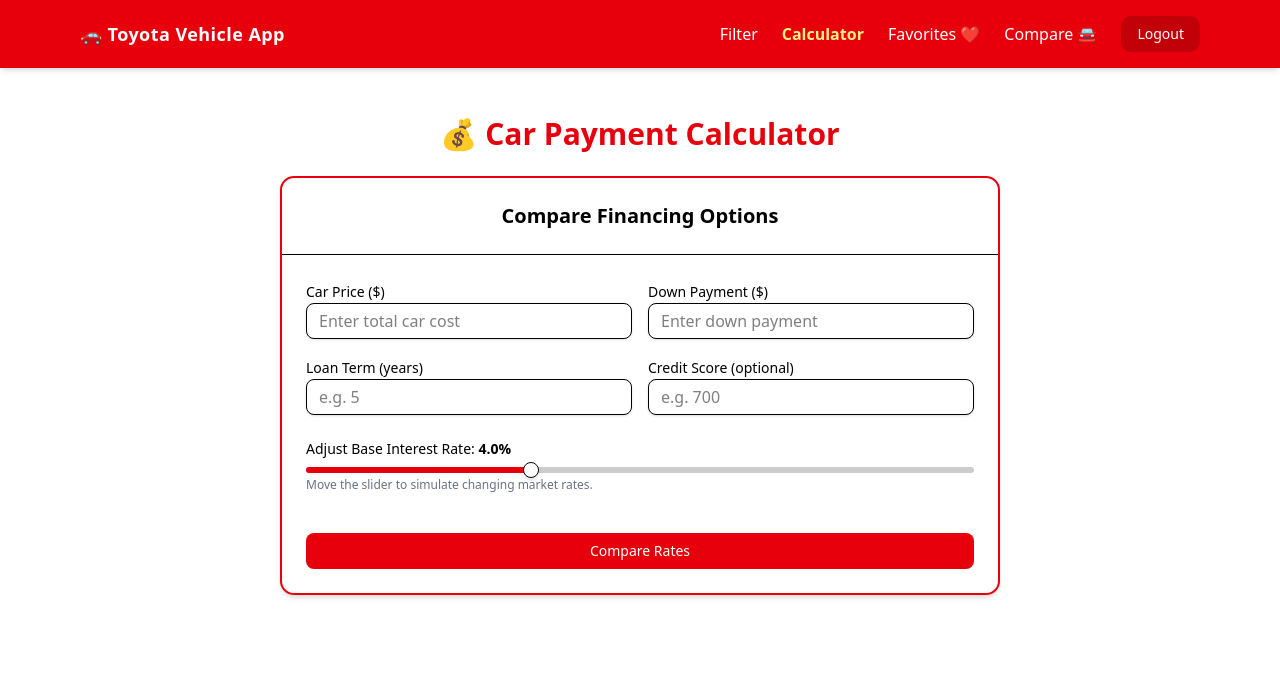
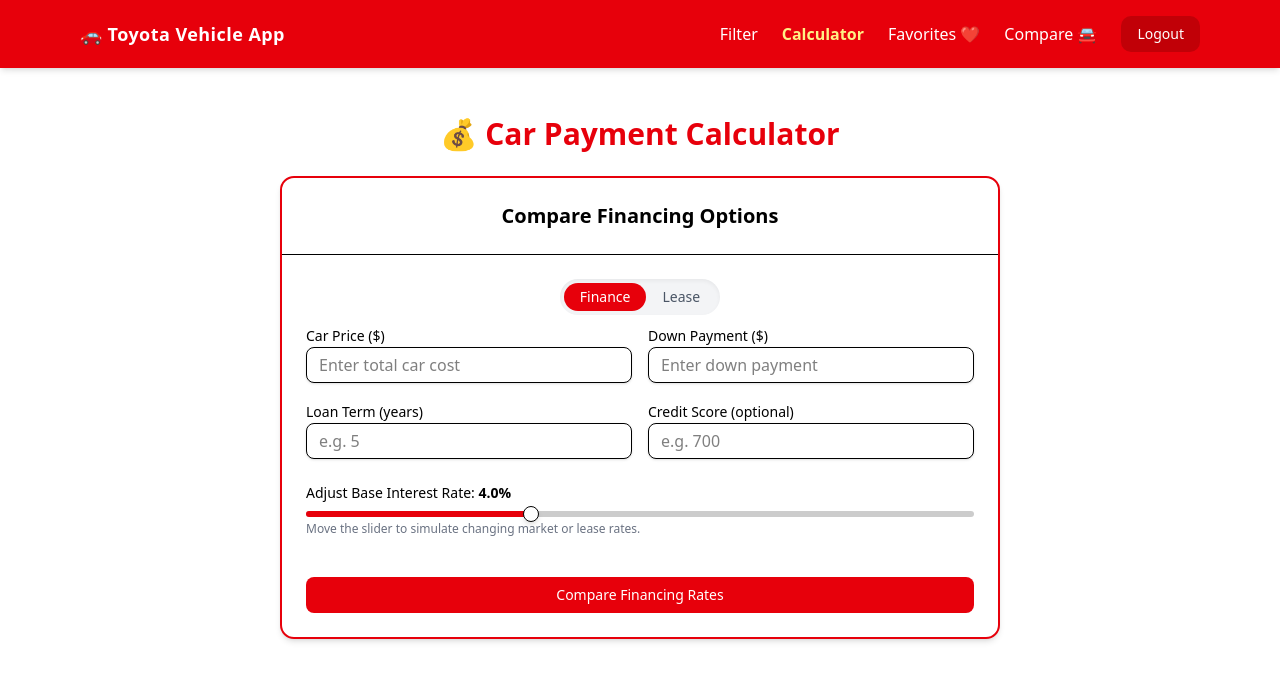
Before and after one commit to shreyaBalaji1/HackUTD-Project, a Next.js app in the folder legends/: page /calculator in a window 1280 px wide. Shown: the top 680 px of the page. Built offline with nearby package versions, Linux system fonts and the light colour scheme.

Commit message:
gang gang

```diff
--- a/legends/app/calculator/page.jsx
+++ b/legends/app/calculator/page.jsx
@@ -5,16 +5,26 @@ import { Card, CardContent, CardHeader, CardTitle } from "@/components/ui/card";
 import { Input } from "@/components/ui/input";
 import { Button } from "@/components/ui/button";
 import { Slider } from "@/components/ui/slider";
+import {
+  Select,
+  SelectTrigger,
+  SelectValue,
+  SelectContent,
+  SelectItem,
+} from "@/components/ui/select";
 
 export default function CalculatorPage() {
   const [carPrice, setCarPrice] = useState("");
   const [downPayment, setDownPayment] = useState("");
   const [loanTerm, setLoanTerm] = useState("");
   const [creditScore, setCreditScore] = useState("");
-  const [baseRate, setBaseRate] = useState(4.0); // Slider-controlled base rate
+  const [baseRate, setBaseRate] = useState(4.0);
   const [results, setResults] = useState([]);
+  const [mode, setMode] = useState("finance"); // finance | lease
+  const [leaseTerm, setLeaseTerm] = useState(36); // 24, 36, or 48
 
-  const calculate = (customRate = baseRate) => {
+  // 🧮 Finance Calculation
+  const calculateFinance = (customRate = baseRate) => {
     const price = parseFloat(carPrice) || 0;
     const down = parseFloat(downPayment) || 0;
     const months = (parseInt(loanTerm) || 0) * 12;
@@ -25,14 +35,12 @@ export default function CalculatorPage() {
       return;
     }
 
-    // Define lenders relative to slider base rate
     const lenders = [
       { name: "Chase Auto Finance", rate: customRate - 0.3 },
       { name: "Wells Fargo Auto", rate: customRate },
       { name: "Dealer Financing", rate: customRate + 0.8 },
     ];
 
-    // Credit score adjustment
     const score = parseInt(creditScore) || 700;
     let adjustment = 0;
     if (score < 600) adjustment = 0.7;
@@ -53,29 +61,91 @@ export default function CalculatorPage() {
       };
     });
 
-    // Find best deal
     const bestDeal = results.reduce((best, curr) =>
       parseFloat(curr.total) < parseFloat(best.total) ? curr : best
     );
     results.forEach((r) => (r.isBest = r.name === bestDeal.name));
+    setResults(results);
+  };
+
+  // 🚘 Lease Calculation
+  const calculateLease = () => {
+    const price = parseFloat(carPrice) || 0;
+    const down = parseFloat(downPayment) || 0;
+    const months = leaseTerm; // selected lease term
+    if (price <= 0) {
+      alert("Please enter a valid car price.");
+      return;
+    }
+
+    const residual = price * 0.55; // 55% residual value
+    const moneyFactor = baseRate / 2400; // convert APR -> money factor
+    const depreciation = (price - residual - down) / months;
+    const interest = (price + residual) * moneyFactor;
+    const leasePayment = depreciation + interest;
+
+    const results = [
+      {
+        name: `${months}-Month Lease`,
+        adjustedRate: baseRate.toFixed(2),
+        monthly: leasePayment.toFixed(2),
+        total: (leasePayment * months).toFixed(2),
+        interest: (interest * months).toFixed(2),
+        isBest: true,
+      },
+    ];
 
     setResults(results);
+  };
+
+  const calculate = () => {
+    if (mode === "finance") calculateFinance();
+    else calculateLease();
   };
 
   return (
     <div className="max-w-3xl mx-auto p-6">
       <h1 className="text-3xl font-semibold text-center mb-6 text-red-600">
-        💰 Car Payment Calculator
+        💰 Car {mode === "finance" ? "Payment" : "Lease"} Calculator
       </h1>
 
       <Card className="border-2 border-red-600 bg-white text-black shadow-md rounded-xl">
         <CardHeader>
           <CardTitle className="text-xl font-semibold text-center">
-            Compare Financing Options
+            {mode === "finance"
+              ? "Compare Financing Options"
+              : "Estimate Your Lease Payment"}
           </CardTitle>
         </CardHeader>
 
         <CardContent className="space-y-6">
+          {/* Toggle between Finance / Lease */}
+          <div className="flex justify-center mb-2">
+            <div className="flex bg-gray-100 rounded-full p-1 shadow-inner">
+              <button
+                onClick={() => setMode("finance")}
+                className={`px-4 py-1 rounded-full text-sm font-medium transition-all ${
+                  mode === "finance"
+                    ? "bg-red-600 text-white"
+                    : "text-gray-600 hover:text-red-600"
+                }`}
+              >
+                Finance
+              </button>
+              <button
+                onClick={() => setMode("lease")}
+                className={`px-4 py-1 rounded-full text-sm font-medium transition-all ${
+                  mode === "lease"
+                    ? "bg-red-600 text-white"
+                    : "text-gray-600 hover:text-red-600"
+                }`}
+              >
+                Lease
+              </button>
+            </div>
+          </div>
+
+          {/* Input Fields */}
           <div className="grid grid-cols-1 md:grid-cols-2 gap-4">
             <div>
               <label className="text-sm font-medium">Car Price ($)</label>
@@ -99,6 +169,8 @@ export default function CalculatorPage() {
               />
             </div>
 
+            {mode === "finance" ? (
+              <>
                 <div>
                   <label className="text-sm font-medium">Loan Term (years)</label>
                   <Input
@@ -111,7 +183,9 @@ export default function CalculatorPage() {
                 </div>
 
                 <div>
-              <label className="text-sm font-medium">Credit Score (optional)</label>
+                  <label className="text-sm font-medium">
+                    Credit Score (optional)
+                  </label>
                   <Input
                     type="number"
                     value={creditScore}
@@ -120,12 +194,32 @@ export default function CalculatorPage() {
                     className="border border-black"
                   />
                 </div>
+              </>
+            ) : (
+              <div className="md:col-span-2">
+                <label className="text-sm font-medium">Lease Term (months)</label>
+                <Select
+                  onValueChange={(v) => setLeaseTerm(Number(v))}
+                  defaultValue={leaseTerm.toString()}
+                >
+                  <SelectTrigger className="border border-black">
+                    <SelectValue placeholder="Select lease term" />
+                  </SelectTrigger>
+                  <SelectContent>
+                    <SelectItem value="24">24 months</SelectItem>
+                    <SelectItem value="36">36 months</SelectItem>
+                    <SelectItem value="48">48 months</SelectItem>
+                  </SelectContent>
+                </Select>
+              </div>
+            )}
           </div>
 
-          {/* 🔹 Interest Rate Slider */}
+          {/* Interest / Money Factor Slider */}
           <div>
             <label className="text-sm font-medium block mb-2">
-              Adjust Base Interest Rate: <span className="font-semibold">{baseRate.toFixed(1)}%</span>
+              Adjust Base {mode === "finance" ? "Interest" : "Money Factor"} Rate:{" "}
+              <span className="font-semibold">{baseRate.toFixed(1)}%</span>
             </label>
             <Slider
               min={2.0}
@@ -134,34 +228,38 @@ export default function CalculatorPage() {
               value={[baseRate]}
               onValueChange={(val) => {
                 setBaseRate(val[0]);
-                calculate(val[0]); // Recalculate live
+                calculate();
               }}
             />
             <p className="text-xs text-gray-500 mt-1">
-              Move the slider to simulate changing market rates.
+              Move the slider to simulate changing market or lease rates.
             </p>
           </div>
 
           <Button
-            onClick={() => calculate()}
+            onClick={calculate}
             className="w-full bg-red-600 hover:bg-red-700 text-white mt-4"
           >
-            Compare Rates
+            {mode === "finance" ? "Compare Financing Rates" : "Estimate Lease"}
           </Button>
 
-          {/* 📊 Results Table */}
+          {/* Results Table */}
           {results.length > 0 && (
             <div className="mt-8">
               <h2 className="text-2xl font-semibold text-center mb-4">
-                📊 Financing Comparison
+                {mode === "finance"
+                  ? "📊 Financing Comparison"
+                  : "📉 Lease Estimate"}
               </h2>
 
               <div className="overflow-x-auto">
                 <table className="w-full text-center border border-gray-300 rounded-lg">
                   <thead className="bg-red-600 text-white">
                     <tr>
-                      <th className="p-3">Lender</th>
-                      <th className="p-3">Interest Rate (%)</th>
+                      <th className="p-3">
+                        {mode === "finance" ? "Lender" : "Lease Option"}
+                      </th>
+                      <th className="p-3">Rate (%)</th>
                       <th className="p-3">Monthly Payment ($)</th>
                       <th className="p-3">Total Cost ($)</th>
                       <th className="p-3">Interest Paid ($)</th>
@@ -177,29 +275,11 @@ export default function CalculatorPage() {
                             : "hover:bg-gray-50"
                         }`}
                       >
-                        <td className="p-4 font-semibold">
-                          <div className="flex items-center gap-3">
-                            <span className={r.isBest ? "text-green-700" : ""}>{r.name}</span>
-                            {r.isBest && (
-                              <span className="inline-flex items-center gap-1.5 bg-gradient-to-r from-green-600 to-emerald-600 text-white text-xs font-bold px-3 py-1.5 rounded-full shadow-lg border border-green-700">
-                                <span>⭐</span>
-                                <span>BEST DEAL</span>
-                              </span>
-                            )}
-                          </div>
-                        </td>
-                        <td className={`p-4 ${r.isBest ? "text-green-700 font-semibold" : ""}`}>
-                          {r.adjustedRate}%
-                        </td>
-                        <td className={`p-4 font-semibold ${r.isBest ? "text-green-700" : "text-red-600"}`}>
-                          ${r.monthly}
-                        </td>
-                        <td className={`p-4 ${r.isBest ? "text-green-700 font-semibold" : ""}`}>
-                          ${parseFloat(r.total).toLocaleString()}
-                        </td>
-                        <td className={`p-4 ${r.isBest ? "text-green-700 font-semibold" : ""}`}>
-                          ${parseFloat(r.interest).toLocaleString()}
-                        </td>
+                        <td className="p-4 font-semibold">{r.name}</td>
+                        <td>{r.adjustedRate}%</td>
+                        <td className="text-red-600 font-semibold">${r.monthly}</td>
+                        <td>${parseFloat(r.total).toLocaleString()}</td>
+                        <td>${parseFloat(r.interest).toLocaleString()}</td>
                       </tr>
                     ))}
                   </tbody>
```
Lines whose indentation alone changed are shown as unchanged.
